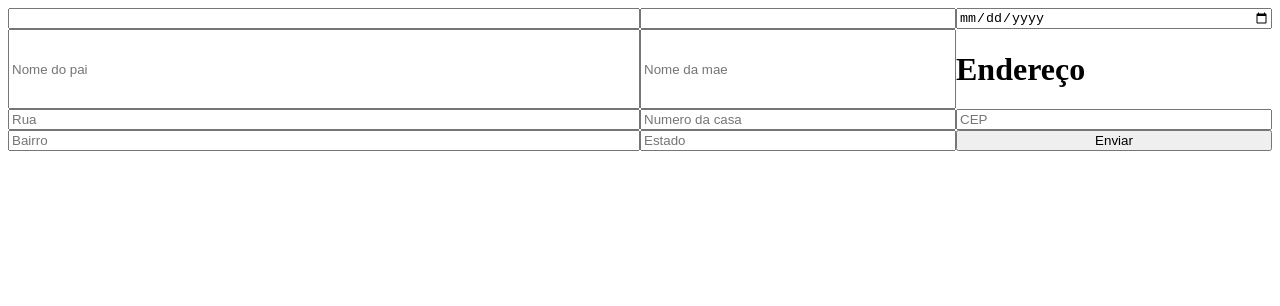
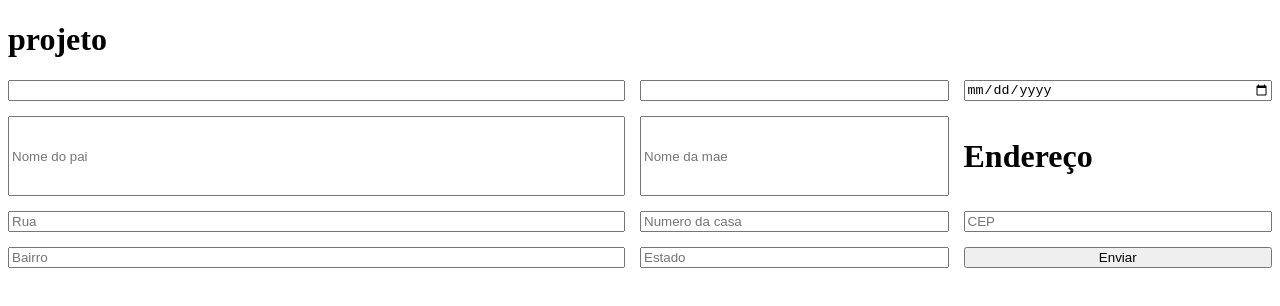
Before and after one commit to GustavoRL123/projeto-site-dupla, a plain HTML site: page index.html in a window 1280 px wide. Drawn offline with Linux system fonts and the light colour scheme.

Commit message:
olaa
yuguydw

```diff
--- a/index.html
+++ b/index.html
@@ -6,6 +6,7 @@
     <title>Document</title>
     <link rel="stylesheet" href="style.css">
 </head>
+<h1>projeto</h1>
 <body>
 
 
--- a/style.css
+++ b/style.css
@@ -1,5 +1,8 @@
 .form{
     display: grid;
     grid-template-columns: 2fr 1fr 1fr;
+    gap:15px;
+    margin:700px;
+    margin:auto;
 
 }
```
